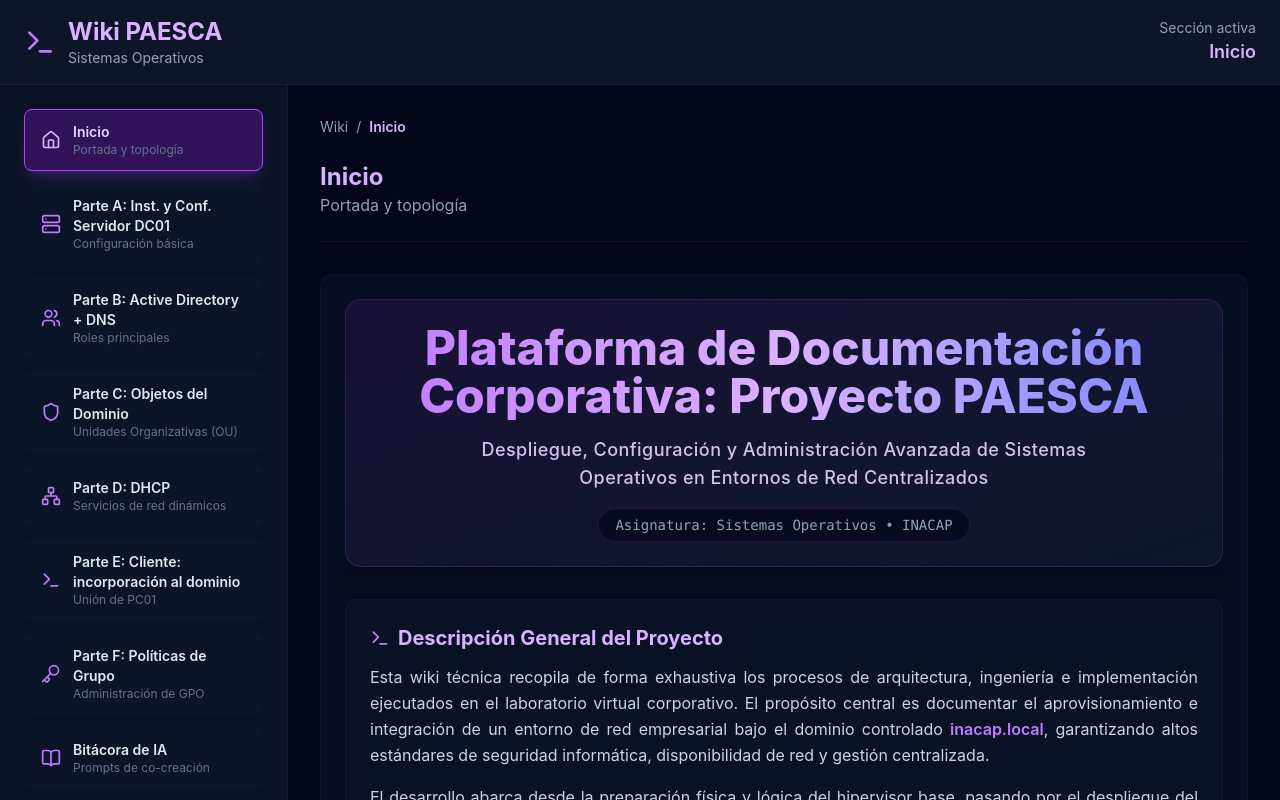
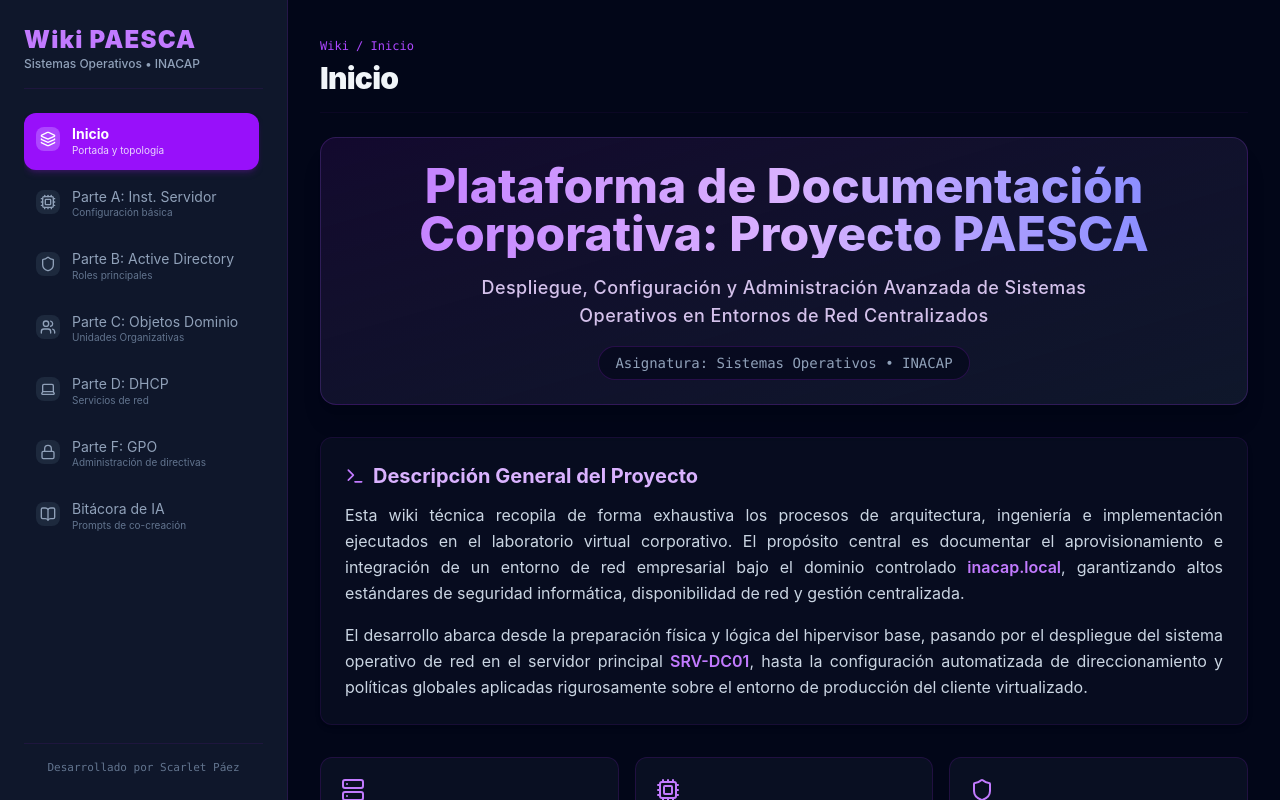
Before and after one commit to scarletpaez-2001/wiki_paesca, a React (Vite) app: page / in a window 1280 px wide. Shown: the top 800 px of the page. Built offline with nearby package versions, Linux system fonts and the light colour scheme.

Commit message:
nueva confi app.jsx

```diff
--- a/src/App.jsx
+++ b/src/App.jsx
@@ -1,186 +1,124 @@
-import { useState } from 'react';
-import {
-  BookOpen,
-  Home,
-  Key,
-  Network,
-  Server,
-  Shield,
-  Terminal,
-  Users,
-} from 'lucide-react';
-
+import React, { useState } from 'react';
+import { Menu, X, BookOpen, Layers, Cpu, Shield, Users, Laptop, Lock } from 'lucide-react';
 import Inicio from './components/Inicio';
 import ConfiguracionBasica from './components/ConfiguracionBasica';
 import ActiveDirectory from './components/ActiveDirectory';
 import ClienteDominio from './components/ClienteDominio';
 import ServiciosRed from './components/ServiciosRed';
 import PoliticasGrupo from './components/PoliticasGrupo';
-import BitacoraIA from './components/BitacoraIA';
+import BitacoraA from './components/BitacoraA';
 
-function App() {
+export default function App() {
   const [seccionActiva, setSeccionActiva] = useState('inicio');
+  const [menuAbierto, setMenuAbierto] = useState(false);
 
-  const secciones = [
-    {
-      id: 'inicio',
-      nombre: 'Inicio',
-      icono: Home,
-      subtitulo: 'Portada y topología',
-    },
-    {
-      id: 'basica',
-      nombre: 'Parte A: Inst. y Conf. Servidor DC01',
-      icono: Server,
-      subtitulo: 'Configuración básica',
-    },
-    {
-      id: 'activedirectory',
-      nombre: 'Parte B: Active Directory + DNS',
-      icono: Users,
-      subtitulo: 'Roles principales',
-    },
-    {
-      id: 'cliente',
-      nombre: 'Parte C: Objetos del Dominio',
-      icono: Shield,
-      subtitulo: 'Unidades Organizativas (OU)',
-    },
-    {
-      id: 'dhcp',
-      nombre: 'Parte D: DHCP',
-      icono: Network,
-      subtitulo: 'Servicios de red dinámicos',
-    },
-    {
-      id: 'integracion',
-      nombre: 'Parte E: Cliente: incorporación al dominio',
-      icono: Terminal,
-      subtitulo: 'Unión de PC01',
-    },
-    {
-      id: 'gpo',
-      nombre: 'Parte F: Políticas de Grupo',
-      icono: Key,
-      subtitulo: 'Administración de GPO',
-    },
-    {
-      id: 'bitacora',
-      nombre: 'Bitácora de IA',
-      icono: BookOpen,
-      subtitulo: 'Prompts de co-creación',
-    },
+  const menuItems = [
+    { id: 'inicio', label: 'Inicio', sub: 'Portada y topología', icon: <Layers className="w-4 h-4" /> },
+    { id: 'parteA', label: 'Parte A: Inst. Servidor', sub: 'Configuración básica', icon: <Cpu className="w-4 h-4" /> },
+    { id: 'parteB', label: 'Parte B: Active Directory', sub: 'Roles principales', icon: <Shield className="w-4 h-4" /> },
+    { id: 'parteC', label: 'Parte C: Objetos Dominio', sub: 'Unidades Organizativas', icon: <Users className="w-4 h-4" /> },
+    { id: 'parteD', label: 'Parte D: DHCP', sub: 'Servicios de red', icon: <Laptop className="w-4 h-4" /> },
+    { id: 'parteF', label: 'Parte F: GPO', sub: 'Administración de directivas', icon: <Lock className="w-4 h-4" /> },
+    { id: 'bitacora', label: 'Bitácora de IA', sub: 'Prompts de co-creación', icon: <BookOpen className="w-4 h-4" /> },
   ];
 
-  const renderizarContenido = () => {
+  const renderContenido = () => {
     switch (seccionActiva) {
-      case 'inicio':
-        return <Inicio />;
-      case 'basica':
-        return <ConfiguracionBasica />;
-      case 'activedirectory':
-        return <ActiveDirectory />;
-      case 'cliente':
-        return <ClienteDominio />;
-      case 'dhcp':
-        return <ServiciosRed />; // Aquí usamos el componente de red para el DHCP
-      case 'integracion':
-        return <ClienteDominio />; // Usamos temporalmente este para la integración, puedes adaptarlo después
-      case 'gpo':
-        return <PoliticasGrupo />;
-      case 'bitacora':
-        return <BitacoraIA />;
-      default:
-        return <Inicio />;
+      case 'inicio': return <Inicio />;
+      case 'parteA': return <ConfiguracionBasica />;
+      case 'parteB': return <ActiveDirectory />;
+      case 'parteC': return <ClienteDominio />;
+      case 'parteD': return <ServiciosRed />;
+      case 'parteF': return <PoliticasGrupo />;
+      case 'bitacora': return <BitacoraA />;
+      default: return <Inicio />;
     }
   };
 
-  const seccionActual = secciones.find((item) => item.id === seccionActiva);
+  const cambiarSeccion = (id) => {
+    setSeccionActiva(id);
+    setMenuAbierto(false); // Cierra el menú al hacer clic en el celular
+  };
 
   return (
-    <div className="min-h-screen bg-slate-950 text-slate-100">
-      <header className="sticky top-0 z-50 border-b border-purple-900/30 bg-slate-900/95 backdrop-blur">
-        <div className="mx-auto flex max-w-7xl items-center justify-between px-6 py-4">
-          <div className="flex items-center gap-3">
-            <Terminal className="h-8 w-8 text-purple-400" strokeWidth={2} />
-            <div>
-              <h1 className="text-2xl font-bold text-purple-300">Wiki PAESCA</h1>
-              <p className="text-sm text-slate-400">Sistemas Operativos</p>
-            </div>
-          </div>
-          <div className="text-right">
-            <p className="text-sm text-slate-400">Sección activa</p>
-            <p className="text-lg font-semibold text-purple-300">{seccionActual?.nombre}</p>
-          </div>
-        </div>
-      </header>
+    <div className="min-h-screen bg-slate-950 text-slate-50 flex flex-col md:flex-row relative">
 
-      <div className="flex">
-        <nav className="sticky top-20 hidden min-h-screen w-72 border-r border-purple-900/30 bg-slate-900/70 p-6 lg:block">
-          <div className="space-y-3">
-            {secciones.map((seccion) => {
-              const Icono = seccion.icono;
-              const activo = seccionActiva === seccion.id;
+      {/* BOTÓN FLOTANTE PARA CELULAR */}
+      <button
+        onClick={() => setMenuAbierto(!menuAbierto)}
+        className="md:hidden fixed top-4 right-4 z-50 bg-purple-600 hover:bg-purple-700 p-2.5 rounded-full shadow-lg border border-purple-400 text-white transition-all"
+        aria-label="Abrir menú"
+      >
+        {menuAbierto ? <X className="w-6 pipe h-6" /> : <Menu className="w-6 h-6" />}
+      </button>
 
-              return (
-                <button
-                  key={seccion.id}
-                  type="button"
-                  onClick={() => setSeccionActiva(seccion.id)}
-                  className={`flex w-full items-center gap-3 rounded-lg border px-4 py-3 text-left transition-all duration-200 ${
-                    activo
-                      ? 'border-purple-500 bg-purple-900/50 shadow-lg shadow-purple-500/20'
-                      : 'border-transparent bg-slate-900/40 hover:border-purple-600/30 hover:bg-purple-900/30'
-                  }`}
-                >
-                  <Icono
-                    className={`h-5 w-5 flex-shrink-0 ${
-                      activo ? 'text-purple-300' : 'text-purple-400 group-hover:text-purple-300'
-                    }`}
-                    strokeWidth={2}
-                  />
-                  <div className="min-w-0 flex-1">
-                    <p className={`text-sm font-semibold ${activo ? 'text-purple-200' : 'text-slate-200'}`}>
-                      {seccion.nombre}
-                    </p>
-                    <p className="truncate text-xs text-slate-500">{seccion.subtitulo}</p>
-                  </div>
-                </button>
-              );
-            })}
+      {/* MENÚ LATERAL (RESPONSIVO) */}
+      <aside className={`
+        fixed md:sticky top-0 left-0 z-40
+        w-72 h-screen bg-slate-900 border-r border-purple-900/30 p-6
+        flex flex-col justify-between transition-transform duration-300
+        ${menuAbierto ? 'translate-x-0' : '-translate-x-full md:translate-x-0'}
+      `}>
+        <div className="space-y-6">
+          <div className="border-b border-purple-900/20 pb-4">
+            <h1 className="text-2xl font-black text-purple-400 tracking-wider">Wiki PAESCA</h1>
+            <p className="text-xs text-slate-400 font-medium">Sistemas Operativos • INACAP</p>
           </div>
 
-          <div className="mt-12 border-t border-purple-900/30 pt-6 text-center text-xs text-slate-500">
-            <p className="mb-2 font-semibold text-purple-400">Servidor</p>
-            <p>192.168.10.10</p>
-            <p className="mt-4 mb-2 font-semibold text-purple-400">Dominio</p>
-            <p>inacap.local</p>
+          <nav className="space-y-1.5 overflow-y-auto max-h-[70vh] pr-1">
+            {menuItems.map((item) => (
+              <button
+                key={item.id}
+                onClick={() => cambiarSeccion(item.id)}
+                className={`w-full flex items-start gap-3 p-3 rounded-xl text-left transition-all ${
+                  seccionActiva === item.id
+                    ? 'bg-purple-600 text-white font-bold shadow-md shadow-purple-900/40'
+                    : 'text-slate-400 hover:bg-slate-800/60 hover:text-slate-200'
+                }`}
+              >
+                <div className={`mt-0.5 p-1 rounded-lg ${seccionActiva === item.id ? 'bg-purple-500' : 'bg-slate-800'}`}>
+                  {item.icon}
+                </div>
+                <div>
+                  <div className="text-sm leading-tight">{item.label}</div>
+                  <div className={`text-[10px] font-normal ${seccionActiva === item.id ? 'text-purple-200' : 'text-slate-500'}`}>
+                    {item.sub}
+                  </div>
+                </div>
+              </button>
+            ))}
+          </nav>
+        </div>
+
+        <div className="border-t border-purple-900/20 pt-4 text-[11px] text-slate-500 text-center font-mono">
+          Desarrollado por Scarlet Páez
+        </div>
+      </aside>
+
+      {/* FONDO OSCURO CUANDO EL MENÚ ESTÁ ABIERTO EN CELULAR */}
+      {menuAbierto && (
+        <div
+          onClick={() => setMenuAbierto(false)}
+          className="fixed inset-0 bg-black/60 z-30 md:hidden backdrop-blur-sm"
+        />
+      )}
+
+      {/* CONTENIDO PRINCIPAL */}
+      <main className="flex-1 p-4 md:p-8 pt-16 md:pt-8 w-full max-w-7xl mx-auto overflow-x-hidden">
+        <header className="mb-6 flex justify-between items-center border-b border-purple-900/10 pb-4">
+          <div>
+            <span className="text-xs font-mono text-purple-500">Wiki / {menuItems.find(i => i.id === seccionActiva)?.label}</span>
+            <h2 className="text-3xl font-black text-slate-100 tracking-tight mt-1">
+              {menuItems.find(i => i.id === seccionActiva)?.label}
+            </h2>
           </div>
-        </nav>
+        </header>
 
-        <main className="flex-1 p-6 lg:p-8">
-          <div className="mx-auto max-w-6xl">
-            <div className="mb-6 flex items-center gap-2 text-sm text-slate-400">
-              <span>Wiki</span>
-              <span>/</span>
-              <span className="font-semibold text-purple-300">{seccionActual?.nombre}</span>
-            </div>
+        <div className="mt-4">
+          {renderContenido()}
+        </div>
+      </main>
 
-            <div className="mb-8 border-b border-purple-900/30 pb-6">
-              <h2 className="text-2xl font-bold text-transparent bg-gradient-to-r from-purple-300 to-purple-500 bg-clip-text">
-                {seccionActual?.nombre}
-              </h2>
-              <p className="text-slate-400">{seccionActual?.subtitulo}</p>
-            </div>
-
-            <div className="min-h-[28rem] rounded-xl border border-purple-900/20 bg-slate-900/50 p-6 shadow-2xl shadow-black/20">
-              {renderizarContenido()}
-            </div>
-          </div>
-        </main>
-      </div>
     </div>
   );
 }
-
-export default App;
```
